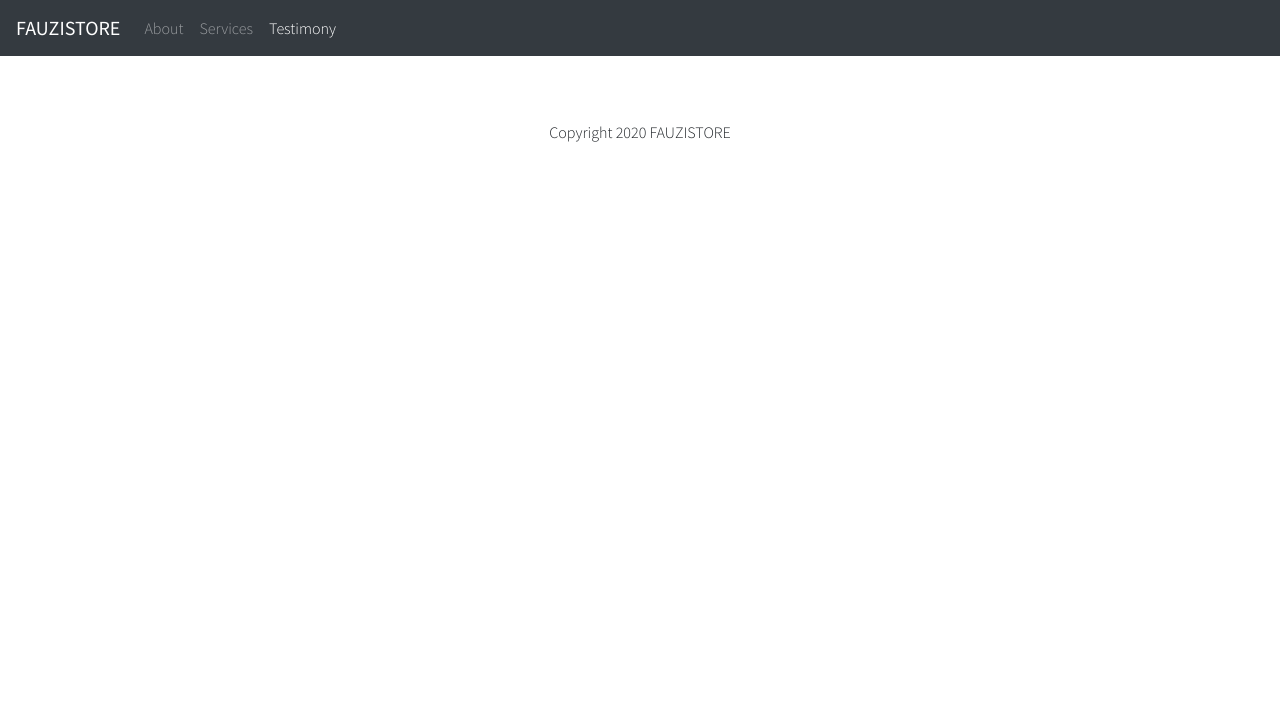
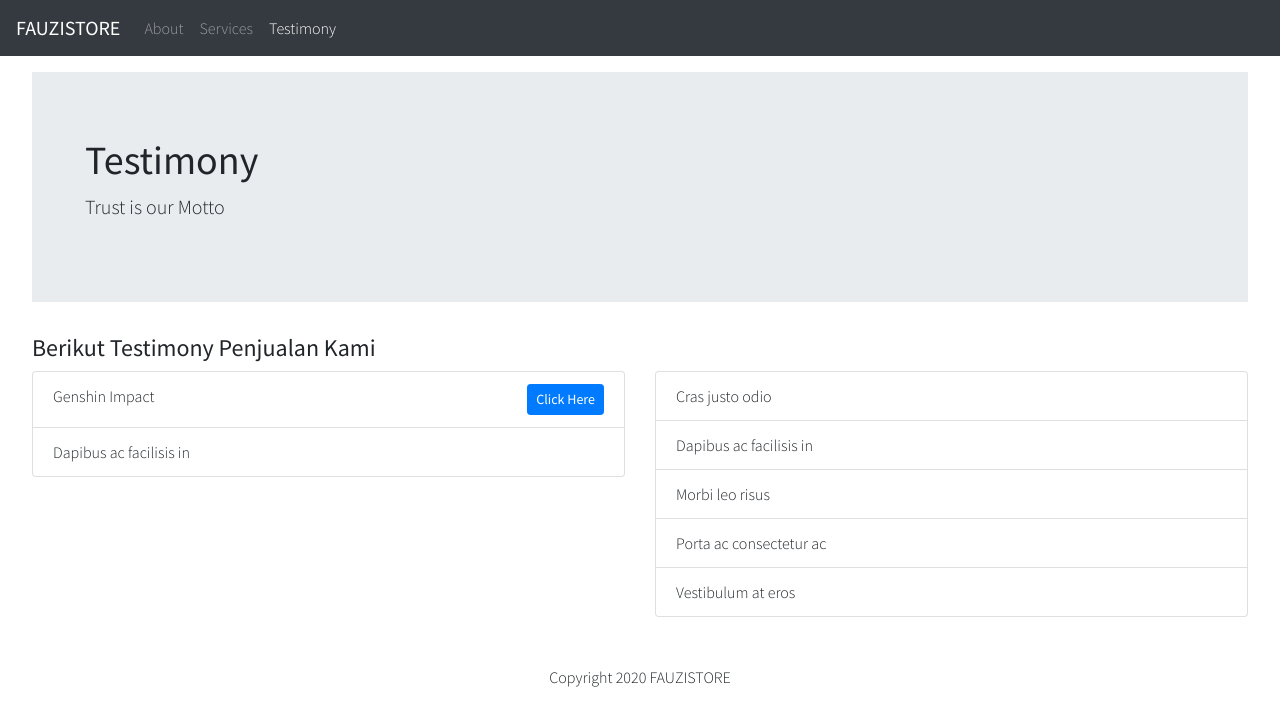
Before and after one commit to dendense/topup-site, a Gatsby site: page /testimony in a window 1280 px wide. Built offline with nearby package versions, Linux system fonts and the light colour scheme; Gatsby itself is replaced by a stand-in of ours.

Commit message:
Adding Testimony Page & Change Services Page

```diff
--- a/src/pages/testimony.js
+++ b/src/pages/testimony.js
@@ -2,11 +2,54 @@ import React from "react"
 
 import SEO from "../components/Seo"
 import Layout from "../components/Layout"
+import Jumbotron from "../components/Jumbotron"
 
-export default function Testimony() {
+function Testimony() {
+  const ListGroup = props => (
+    <li
+      className="list-group-item d-flex"
+      style={{ justifyContent: "space-between" }}
+    >
+      {props.title}{" "}
+      <a
+        href={props.href}
+        className="btn btn-primary btn-sm"
+        target="_blank"
+        rel="noreferrer noopener"
+      >
+        Click Here
+      </a>
+    </li>
+  )
   return (
     <Layout>
       <SEO title="Testimony" />
+      <Jumbotron headline="Testimony" punchline="Trust is our Motto" />
+      <div style={{ marginLeft: "1rem", marginRight: "1rem" }}>
+        <h4>Berikut Testimony Penjualan Kami</h4>
+        <div className="row">
+          <div className="col">
+            <ul className="list-group">
+              <ListGroup
+                title="Genshin Impact"
+                href="https://i.ibb.co/3FMgSWf/Whats-App-Image-2020-12-30-at-8-52-00-PM.jpg"
+              />
+              <li className="list-group-item">Dapibus ac facilisis in</li>
+            </ul>
+          </div>
+          <div className="col">
+            <ul className="list-group">
+              <li className="list-group-item">Cras justo odio</li>
+              <li className="list-group-item">Dapibus ac facilisis in</li>
+              <li className="list-group-item">Morbi leo risus</li>
+              <li className="list-group-item">Porta ac consectetur ac</li>
+              <li className="list-group-item">Vestibulum at eros</li>
+            </ul>
+          </div>
+        </div>
+      </div>
     </Layout>
   )
 }
+
+export default Testimony
```
Also changed, not shown: content/posts/20201204-steam-game/index.md (renamed from content/posts/20201204-project-one/index.md, +4 -4 lines), src/pages/project.js (+5 -5 lines).
